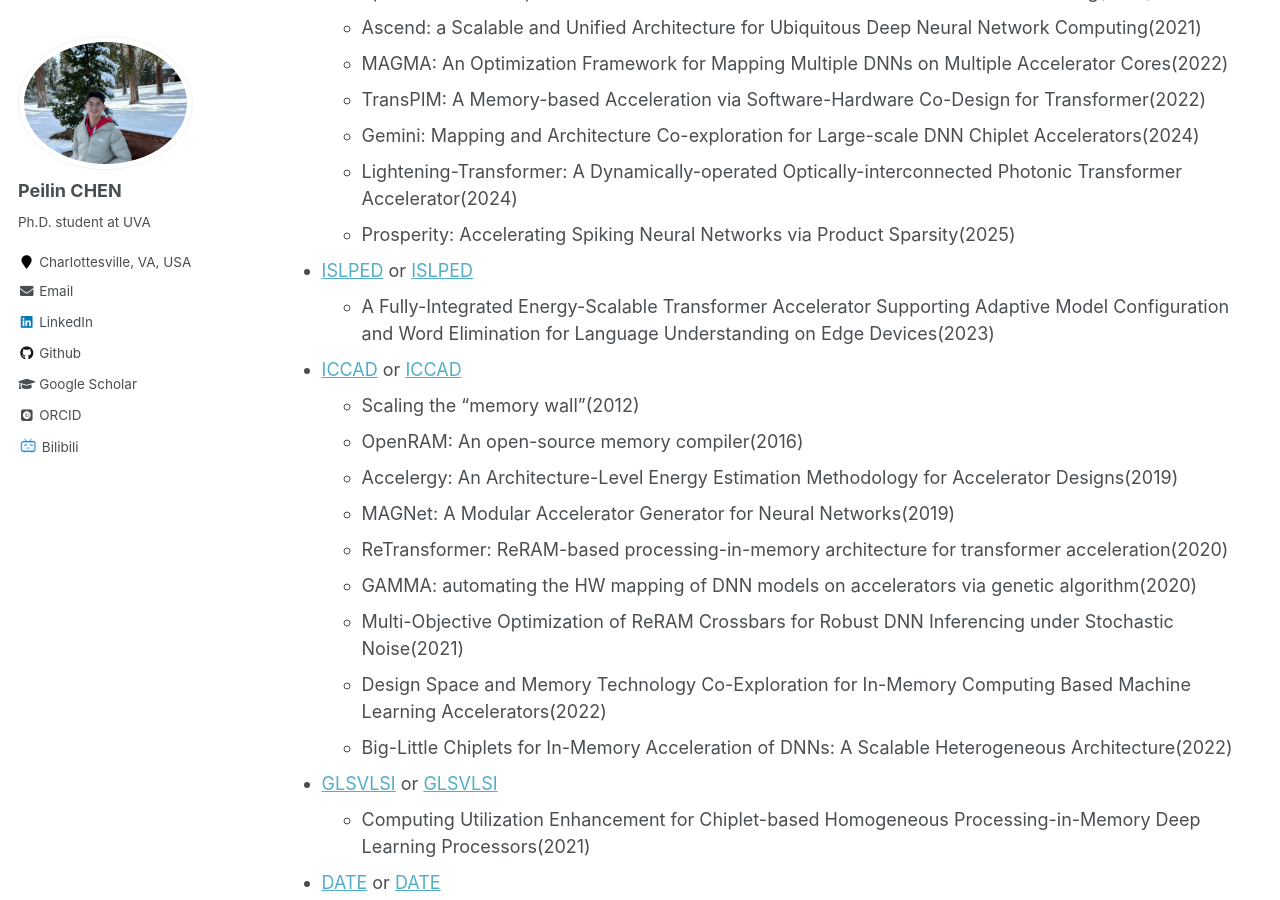
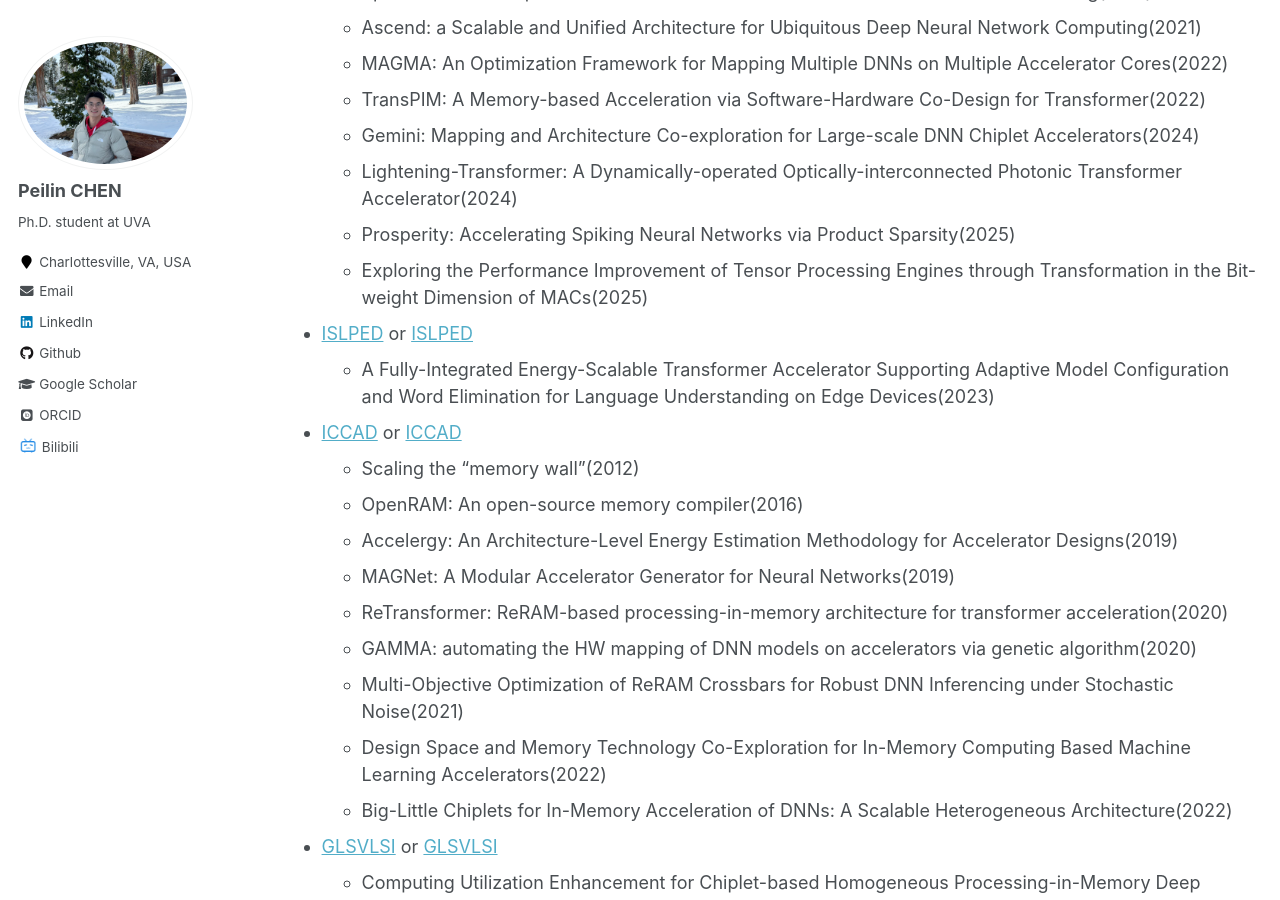
Before and after one commit to peilin-chen/peilin-chen.github.io, a Jekyll site: the page built from _pages/reading list.md, in a window 1280 px wide and 900 px high, scrolled down 3831 px. Built offline with Jekyll 4.4.1, drawn with Linux system fonts in a browser that asks for light colours; some web fonts are replaced; formulas are drawn with MathJax 3.

Commit message:
Update reading list.md

```diff
--- a/_pages/reading list.md
+++ b/_pages/reading list.md
@@ -89,6 +89,7 @@ author_profile: true
   - Gemini: Mapping and Architecture Co-exploration for Large-scale DNN Chiplet Accelerators(2024)
   - Lightening-Transformer: A Dynamically-operated Optically-interconnected Photonic Transformer Accelerator(2024)
   - Prosperity: Accelerating Spiking Neural Networks via Product Sparsity(2025)
+  - Exploring the Performance Improvement of Tensor Processing Engines through Transformation in the Bit-weight Dimension of MACs(2025)
 * [ISLPED](https://dblp.org/db/conf/islped/index.html) or [ISLPED](https://dl.acm.org/conference/islped)
   - A Fully-Integrated Energy-Scalable Transformer Accelerator Supporting Adaptive Model Configuration and Word Elimination for Language Understanding on Edge Devices(2023)
 * [ICCAD](https://dblp.org/db/conf/iccad/index.html) or [ICCAD](https://ieeexplore.ieee.org/xpl/conhome/1000151/all-proceedings)
```
